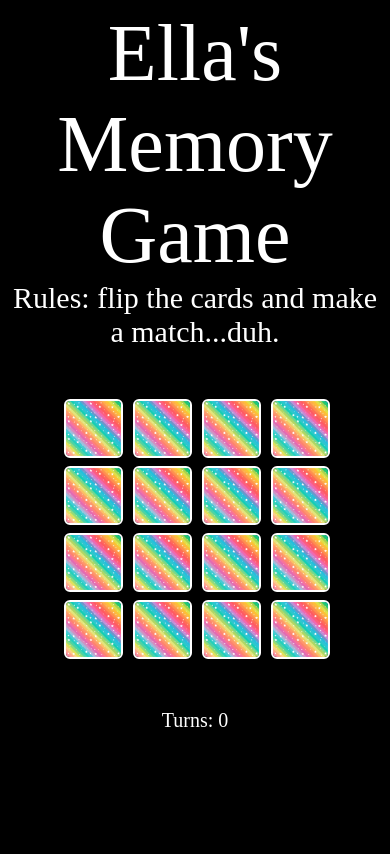
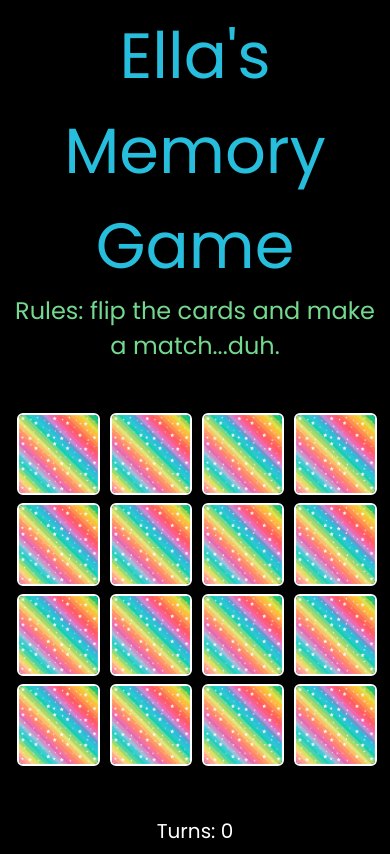
Before and after one commit to elta79/memory-game, a React (Vite) app: page / in a window 390 px wide. Built offline with nearby package versions, Linux system fonts and the light colour scheme.

Commit message:
Font and small screens
Added google font.
Changed font-size for title and rules

expand gameboard width on smaller screens.

```diff
--- a/index.html
+++ b/index.html
@@ -4,6 +4,9 @@
     <meta charset="UTF-8" />
     <link type="image/png" sizes="32x32" rel="icon" href="./images/icons8-cat-32.png">
     <meta name="viewport" content="width=device-width, initial-scale=1.0" />
+    <link rel="preconnect" href="https://fonts.googleapis.com">
+    <link rel="preconnect" href="https://fonts.gstatic.com" crossorigin>
+    <link href="https://fonts.googleapis.com/css2?family=Poppins:ital,wght@0,100;0,200;0,300;0,400;0,500;0,600;0,700;0,800;0,900;1,100;1,200;1,300;1,400;1,500;1,600;1,700;1,800;1,900&display=swap" rel="stylesheet">
     <title>Eleanor</title>
   </head>
   <body>
--- a/src/App.css
+++ b/src/App.css
@@ -4,12 +4,15 @@
   color: white;
   text-align: center;
   width: 100%;
+  font-family: "Poppins", sans-serif;
 }
 .title{
-  font-size: 80px;
+  font-size: 4rem;
+  color:#26BEDC;
 }
 .rules{
-  font-size: 30px;
+  font-size: 1.5rem;
+  color: #74D88E;
 }
 button{
   margin-top:50px;
@@ -63,3 +66,9 @@
   font-size: 20px;
   padding-top: 50px;
 }
+
+@media (width <= 1250px){
+  .game-board{
+    width: 95%;
+  }
+}
```
